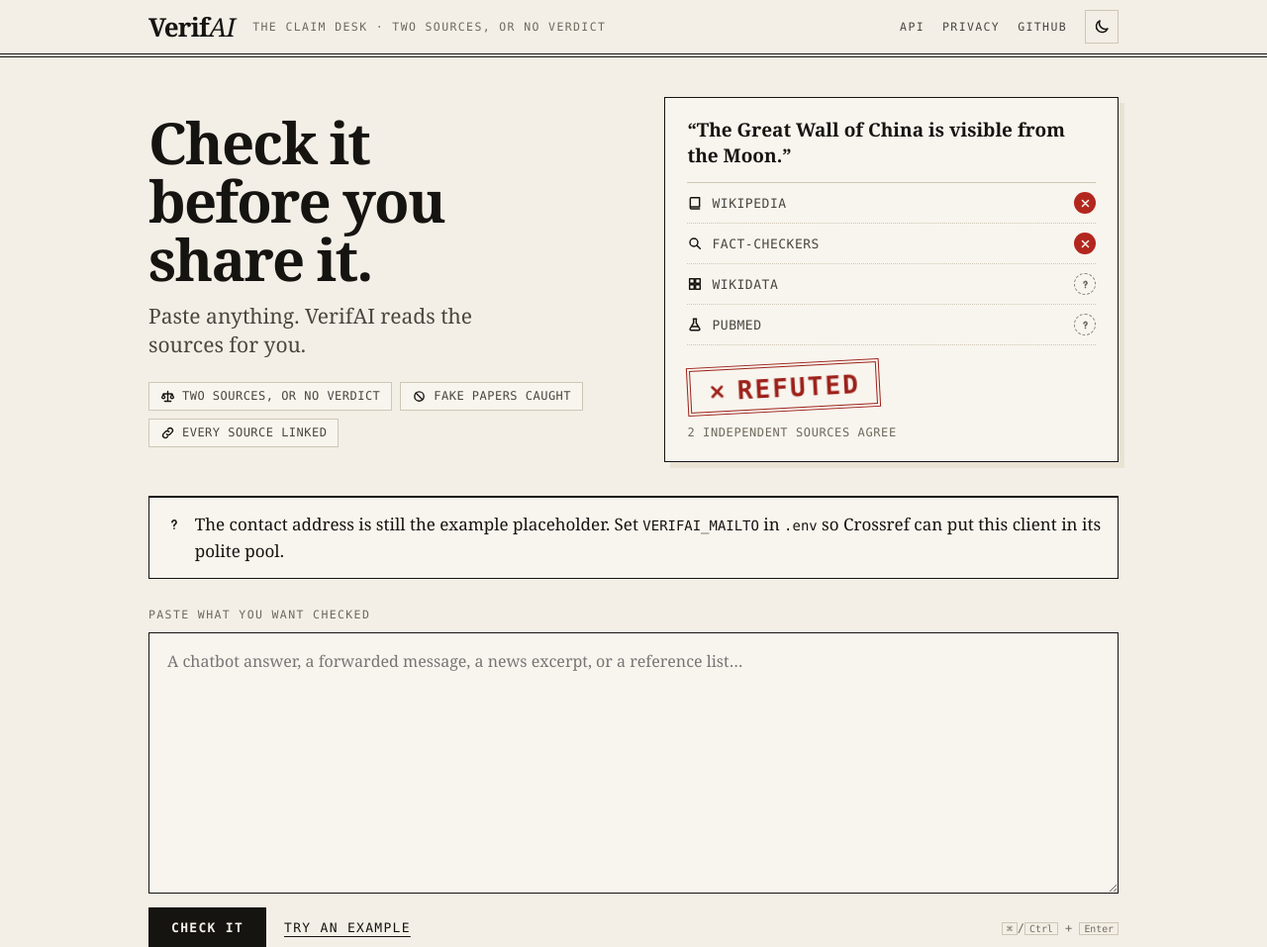
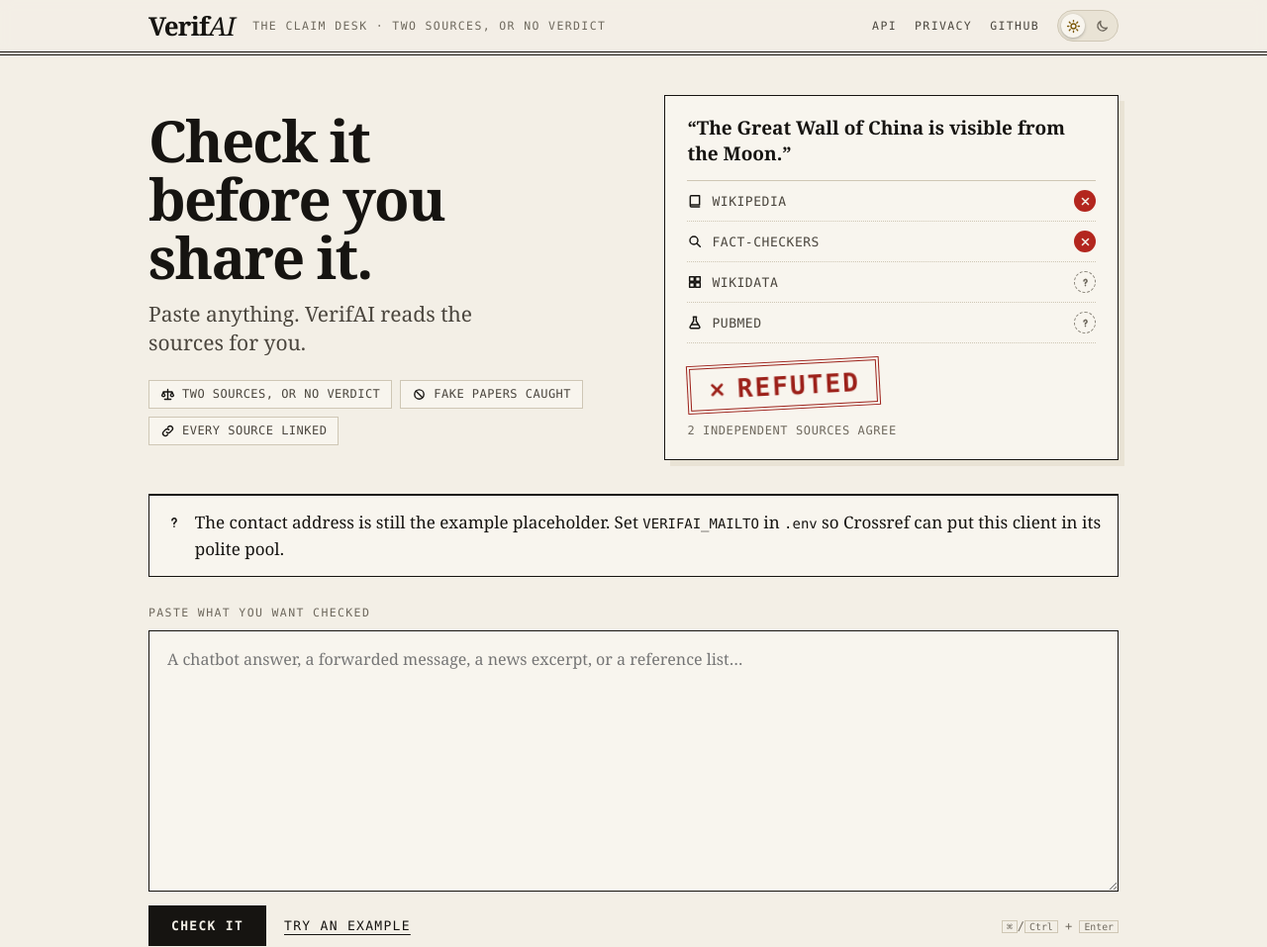
Before and after one commit to Timeless-Dave/verifAI, a FastAPI app: page / in a window 1280 px wide. Shown: the top 957 px of the page at 99% size. Run offline with FastAPI, Linux system fonts and the light colour scheme.

Commit message:
feat: a pill theme switch that peels the page over
The theme toggle is now a pill: sun on the left, moon on the right, and a
knob that slides to the active one. It is a switch for screen readers.

Changing theme peels the old page back from the top-right corner toward
the bottom-left. The new theme shows through above the fold while the old
one still covers the rest, so the colours change as the fold passes over
them, with a curled band of the old paper shaded along the fold. It uses
the View Transitions API; browsers without it, and anyone who asks for
reduced motion, switch at once.

```diff
--- a/src/verifai/web/static/app.js
+++ b/src/verifai/web/static/app.js
@@ -10,14 +10,11 @@
       return;
     }
     var dark = document.documentElement.dataset.theme === "dark";
-    var label = dark ? "Switch to light mode" : "Switch to dark mode";
-    toggle.setAttribute("aria-label", label);
-    toggle.setAttribute("title", label);
+    toggle.setAttribute("aria-checked", dark ? "true" : "false");
+    toggle.setAttribute("title", dark ? "Switch to light mode" : "Switch to dark mode");
   }
-  if (toggle) {
-    showTheme();
-    toggle.addEventListener("click", function () {
-      var dark = document.documentElement.dataset.theme !== "dark";
+
+  function applyTheme(dark) {
     if (dark) {
       document.documentElement.dataset.theme = "dark";
     } else {
@@ -29,6 +26,91 @@
       // Private windows can refuse storage. The choice still applies now.
     }
     showTheme();
+  }
+
+  // Peel the old page back from the top-right corner toward the bottom-left.
+  // The new theme shows through above the fold line while the old page still
+  // covers the rest, so both are on screen until the fold has crossed it.
+  function peelTo(dark) {
+    var root = document.documentElement;
+    var still = window.matchMedia && window.matchMedia("(prefers-reduced-motion: reduce)").matches;
+    if (!document.startViewTransition || still) {
+      applyTheme(dark);
+      return;
+    }
+    var styles = getComputedStyle(root);
+    var back = styles.getPropertyValue("--paper-2").trim() || "#e9e3d5";
+    var light = styles.getPropertyValue("--sheet").trim() || "#f8f5ee";
+    var width = window.innerWidth;
+    var height = window.innerHeight;
+    var travel = width + height;
+    var peel = document.createElement("div");
+    peel.className = "peel";
+    peel.setAttribute("aria-hidden", "true");
+    var flap = document.createElement("div");
+    flap.className = "peel-flap";
+    flap.style.setProperty("--flap-back", back);
+    flap.style.setProperty("--flap-light", light);
+    flap.style.setProperty("--flap-edge", "rgba(0, 0, 0, 0.3)");
+    flap.style.setProperty("--flap-under", styles.getPropertyValue("--rule-soft").trim() || "#cfc7b5");
+    var curl = Math.max(70, Math.min(150, Math.min(width, height) * 0.18));
+    peel.appendChild(flap);
+
+    function place(distance) {
+      // The fold runs from (width - d, 0) to (width, d). The flap is the
+      // peeled corner folded back over the fold, so it reaches (width - d, d).
+      // Only a band beside the fold lifts, like paper curling, so the old
+      // page stays visible past it.
+      var side = distance * Math.SQRT2;
+      var depth = Math.min(side / 2, curl);
+      root.style.setProperty("--peel-d", distance + "px");
+      flap.style.left = width - distance / 2 - side / 2 + "px";
+      flap.style.top = distance / 2 + "px";
+      flap.style.width = side + "px";
+      flap.style.height = depth + "px";
+      flap.style.clipPath =
+        "polygon(0 0, 100% 0, calc(100% - " + depth + "px) 100%, " + depth + "px 100%)";
+    }
+
+    root.classList.add("peeling");
+    root.style.setProperty("--peel-d", "0px");
+    var transition = document.startViewTransition(function () {
+      applyTheme(dark);
+      document.body.appendChild(peel);
+      place(0);
+    });
+    transition.ready.then(function () {
+      var start = performance.now();
+      var duration = 1100;
+      function frame(now) {
+        var t = Math.min(1, (now - start) / duration);
+        var eased = t < 0.5 ? 4 * t * t * t : 1 - Math.pow(-2 * t + 2, 3) / 2;
+        place(eased * travel);
+        if (t < 1) {
+          requestAnimationFrame(frame);
+        } else {
+          finish();
+        }
+      }
+      requestAnimationFrame(frame);
+    }, finish);
+    function finish() {
+      transition.skipTransition();
+    }
+    transition.finished.then(cleanUp, cleanUp);
+    function cleanUp() {
+      root.classList.remove("peeling");
+      root.style.removeProperty("--peel-d");
+      if (peel.parentNode) {
+        peel.parentNode.removeChild(peel);
+      }
+    }
+  }
+
+  if (toggle) {
+    showTheme();
+    toggle.addEventListener("click", function () {
+      peelTo(document.documentElement.dataset.theme !== "dark");
     });
   }
 
--- a/src/verifai/web/static/style.css
+++ b/src/verifai/web/static/style.css
@@ -94,15 +94,49 @@ button, .masthead-strap, .masthead-nav, .promises, .site-foot, .evidence .source
 .topbar-nav { display: flex; align-items: center; gap: 18px; font: 11.5px var(--mono); letter-spacing: 0.12em; text-transform: uppercase; }
 .topbar-nav a { text-decoration: none; color: var(--ink-2); }
 .topbar-nav a:hover { color: var(--ink); text-decoration: underline; }
+/* Theme switch: a pill with the sun on the left, the moon on the right, and
+   a knob that slides over whichever is active. */
 .theme-toggle {
-  display: inline-grid; place-items: center; width: 34px; height: 34px; padding: 0;
-  background: none; border: 1.5px solid var(--rule-soft); color: var(--ink); cursor: pointer;
+  position: relative; display: inline-flex; align-items: center; justify-content: space-between;
+  width: 62px; height: 32px; padding: 0 8px; border-radius: 999px;
+  background: var(--paper-2); border: 1.5px solid var(--rule-soft); color: var(--ink-3); cursor: pointer;
+  transition: border-color 0.2s;
 }
 .theme-toggle:hover { border-color: var(--rule); }
-.theme-toggle .icon { width: 18px; height: 18px; stroke-width: 2; }
-.theme-sun { display: none; }
-:root[data-theme="dark"] .theme-sun { display: block; }
-:root[data-theme="dark"] .theme-moon { display: none; }
+.theme-toggle:focus-visible { outline: 3px solid var(--marker); outline-offset: 2px; }
+.theme-toggle .icon { position: relative; z-index: 1; width: 15px; height: 15px; stroke-width: 2.2; transition: color 0.3s; }
+.theme-knob {
+  position: absolute; top: 3px; left: 3px; width: 24px; height: 24px; border-radius: 50%;
+  background: var(--sheet); box-shadow: 0 1px 3px rgba(0, 0, 0, 0.28);
+  transition: transform 0.35s cubic-bezier(.3, 1.4, .5, 1);
+}
+.theme-sun { color: var(--mixed-ink); }
+:root[data-theme="dark"] .theme-knob { transform: translateX(30px); background: var(--ink); }
+:root[data-theme="dark"] .theme-sun { color: var(--ink-3); }
+:root[data-theme="dark"] .theme-moon { color: var(--paper); }
+
+/* The theme change peels the old page back from the top-right corner.
+   app.js moves --peel-d; the new theme shows through above the fold. */
+::view-transition-old(root), ::view-transition-new(root) { animation: none; mix-blend-mode: normal; }
+/* Keeps the transition open while app.js moves the fold; it ends it early. */
+:root.peeling::view-transition-group(root) { animation: peel-hold 1.6s linear; }
+@keyframes peel-hold { from { opacity: 1; } to { opacity: 1; } }
+:root.peeling::view-transition-new(root) {
+  clip-path: polygon(calc(100vw - var(--peel-d, 0px)) 0, 100vw 0, 100vw var(--peel-d, 0px));
+}
+::view-transition-group(peel), ::view-transition-new(peel), ::view-transition-old(peel) { animation: none; }
+.peel { position: fixed; inset: 0; z-index: 2147483647; pointer-events: none; view-transition-name: peel; filter: drop-shadow(-4px 6px 9px rgba(0, 0, 0, 0.3)); }
+.peel-flap {
+  position: absolute; transform-origin: 50% 0; transform: rotate(45deg);
+  /* A rolled curl, not a flat fold: shadow at the fold, a highlight where the
+     paper turns, then its back fading into the roll's underside. */
+  background: linear-gradient(to bottom,
+    var(--flap-edge) 0,
+    var(--flap-back) 10%,
+    var(--flap-light) 38%,
+    var(--flap-back) 70%,
+    var(--flap-under) 100%);
+}
 
 /* Hero: a headline, one line, and a claim being checked */
 .hero { display: grid; grid-template-columns: minmax(0, 1.05fr) minmax(0, 1fr); gap: 40px; align-items: center; padding: 40px 0 34px; border-bottom: 1px solid var(--rule); }
--- a/src/verifai/web/templates/base.html
+++ b/src/verifai/web/templates/base.html
@@ -46,9 +46,10 @@
         <a href="/docs">API</a>
         <a href="/privacy">Privacy</a>
         <a href="https://github.com/Timeless-Dave/verifAI" rel="noopener noreferrer">GitHub</a>
-        <button type="button" class="theme-toggle" data-theme-toggle aria-label="Switch to dark mode" title="Switch to dark mode">
+        <button type="button" class="theme-toggle" data-theme-toggle role="switch" aria-checked="false" aria-label="Dark mode" title="Dark mode">
+          <svg class="icon theme-sun" aria-hidden="true"><use href="#i-sun"/></svg>
           <svg class="icon theme-moon" aria-hidden="true"><use href="#i-moon"/></svg>
-          <svg class="icon theme-sun" aria-hidden="true"><use href="#i-sun"/></svg>
+          <span class="theme-knob" aria-hidden="true"></span>
         </button>
       </nav>
     </div>
```
Lines whose indentation alone changed are shown as unchanged.
